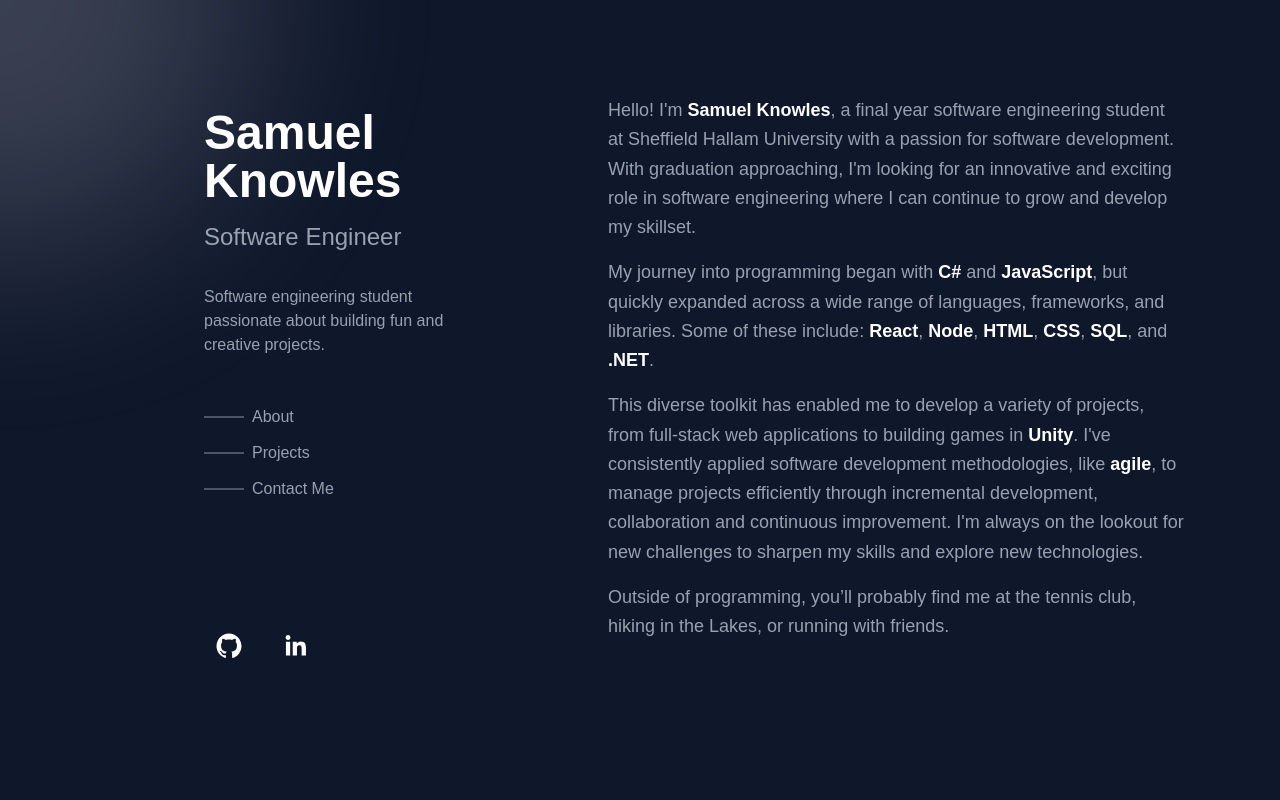
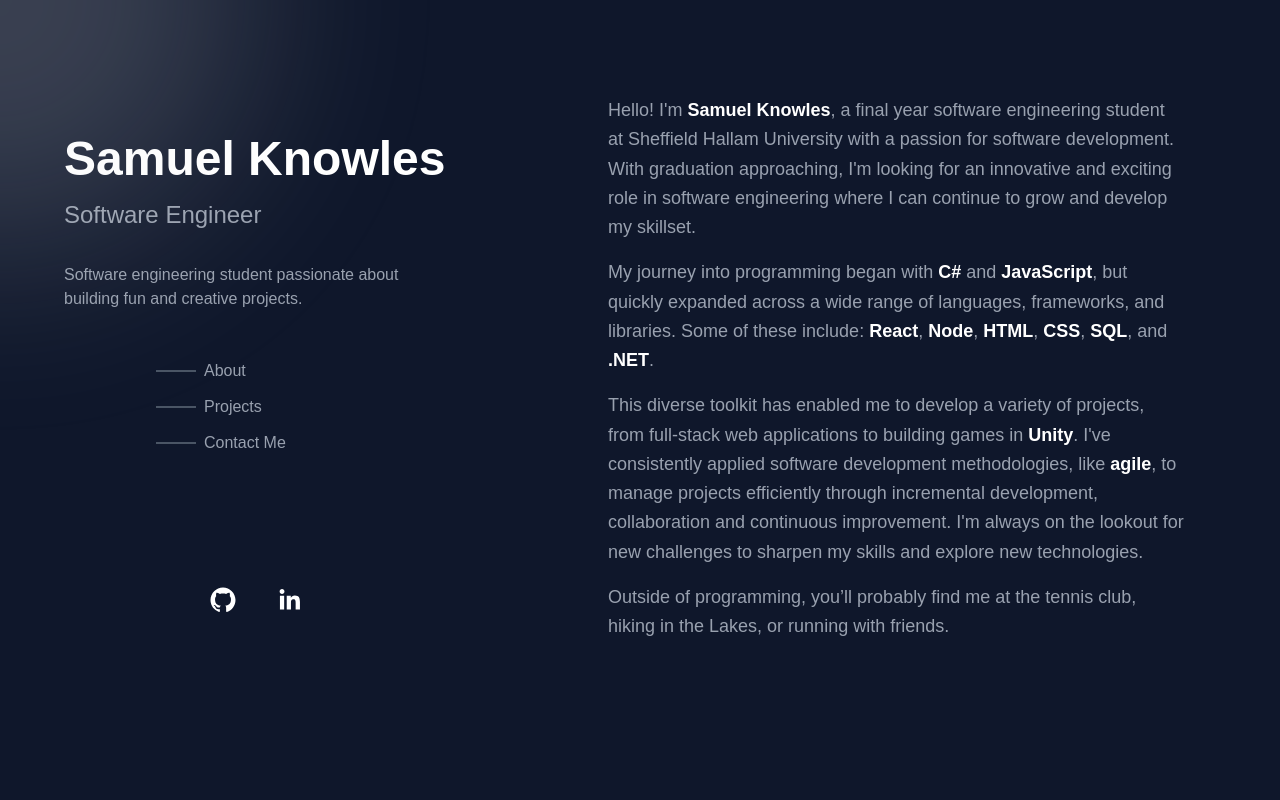
Before and after one commit to Samuel12372/Portfolio, a React (Vite) app in the folder client/: page / in a window 1280 px wide. Shown: the top 800 px of the page. Built offline with nearby package versions, Linux system fonts and the light colour scheme.

Commit message:
mobile fix

```diff
--- a/client/index.html
+++ b/client/index.html
@@ -4,7 +4,7 @@
     <meta charset="UTF-8" />
     <!-- <link rel="icon" type="image/svg+xml" href="/vite.svg" />  change to your favicon -->
     <meta name="viewport" content="width=device-width, initial-scale=1.0" />
-    <title>Portfolio</title>
+    <title>Samuel Knowles Portfolio</title>
   </head>
   <body>
     <div id="root"></div>
--- a/client/src/App.jsx
+++ b/client/src/App.jsx
@@ -1,4 +1,3 @@
-
 import Navbar from './components/Navbar'
 import Projects from './components/Projects'
 import GlowingCursor from './components/GlowingCursor'
@@ -7,31 +6,23 @@ import About from './components/About'
 import './App.css'
 
 function App() {
+  return (
+    <div className="bg-slate-900 scroll-smooth flex flex-col md:flex-row h-full min-h-screen">
+      {/* Glowing Background Cursor */}
+      <GlowingCursor />
+
+      {/* Left Navbar (Only on medium screens and up) */}
+
+        <Navbar />
 
 
-  return (
-    <div className="bg-slate-900  scroll-smooth flex h-screen overflow-hidden ">
-      {/* Background */}
-      <GlowingCursor />
-
-      {/* Left Navbar */}
-      <Navbar />
-
-      {/* Right Content */}
-    <div className="flex-1 overflow-y-scroll p-8">
-      {/* About */}
-      <About />
-
-      {/* Projects */}
-
-      <Projects />
-
-
-      {/* Contact */}
-      <Contact />
+      {/* Right/Main Content */}
+      <div className="flex-1 overflow-y-auto p-8">
+        <About />
+        <Projects />
+        <Contact />
       </div>
     </div>
-
   )
 }
 
--- a/client/src/components/Navbar.jsx
+++ b/client/src/components/Navbar.jsx
@@ -32,16 +32,20 @@ const Navbar = () => {
   }, []);
 
   return (
-  <section className="w-2/5 h-screen flex flex-col justify-center items-start px-6 text-white sticky top-0">
-    <div className="flex flex-col self-start mt-25  ml-45">
+  <section className="w-full md:w-2/5 md:h-screen flex flex-col justify-center items-start px-6 text-white md:sticky md:top-0">
 
+    <div className="flex flex-col items-center justify-center w-full text-left mt-20">
+
+
+      <div className="max-w-sm mx-auto text-left" >
       <h1 className="text-5xl font-bold mb-4">Samuel Knowles</h1>
-
       <h2 className=" text-2xl text-gray-400 mb-8">Software Engineer</h2>
 
         <p className="text-gray-400 mb-8">Software engineering student passionate about building fun and creative projects.</p>
+      </div>
 
-      <nav className="mt-4">
+      <nav className="mt-4 ">
+
         <ul className="flex flex-col space-y-3">
           {navbarItems.map((item) => {
             const isHovered = hoveredItem === item.href;
```
